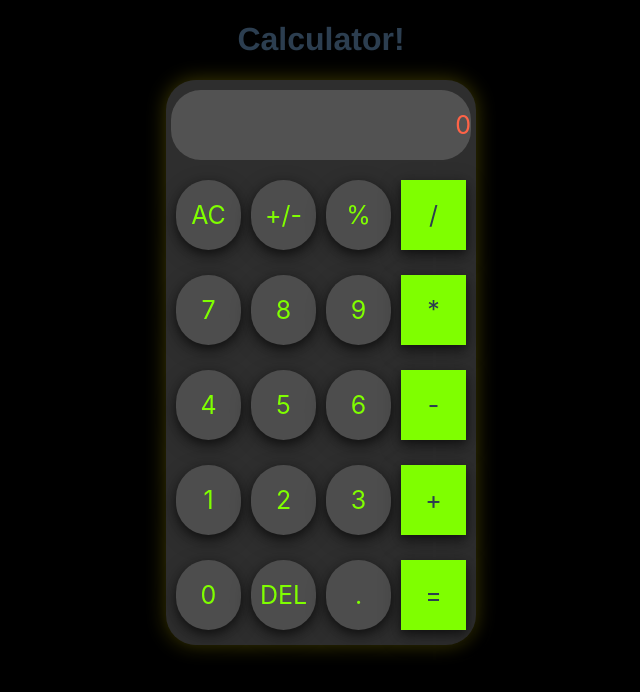
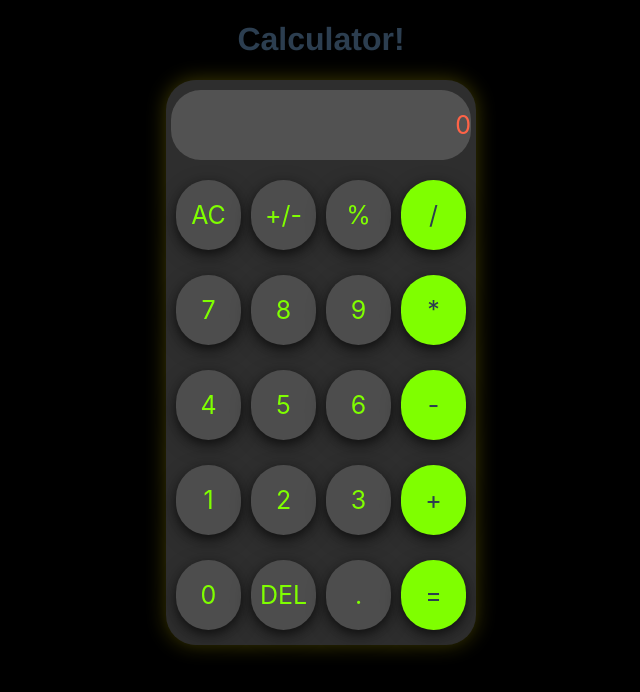
Before and after one commit to naraja03/calculator, a Vue app: page / in a window 1280 px wide. Shown: the top 692 px of the page, without its empty margins (319-959 px from the left). Built offline with nearby package versions, Linux system fonts and the light colour scheme.

Commit message:
Update App.vue

```diff
--- a/src/App.vue
+++ b/src/App.vue
@@ -189,7 +189,7 @@ export default {
 .operator {
   background: chartreuse;
   color: #2c3e50;
-  rder-radius: 50px;
+  border-radius: 50px;
 
   margin: 5px;
 
```
